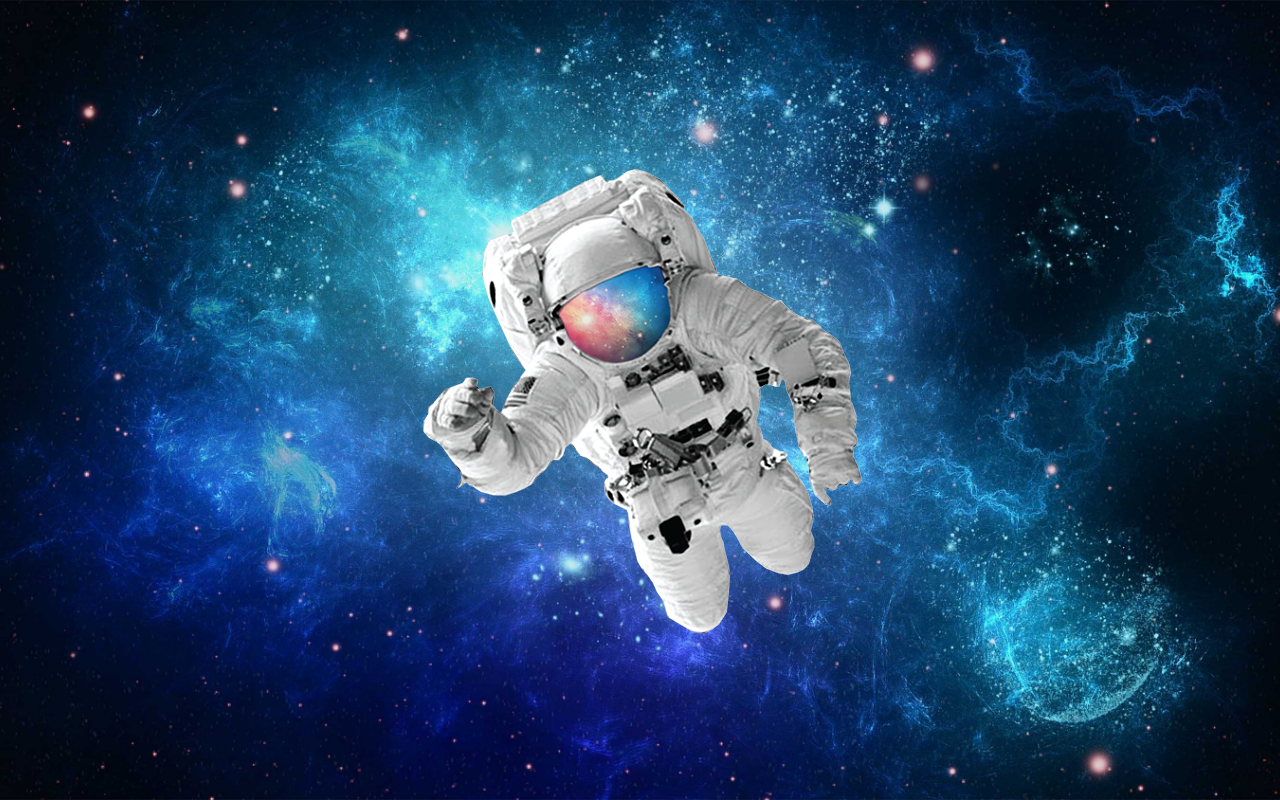
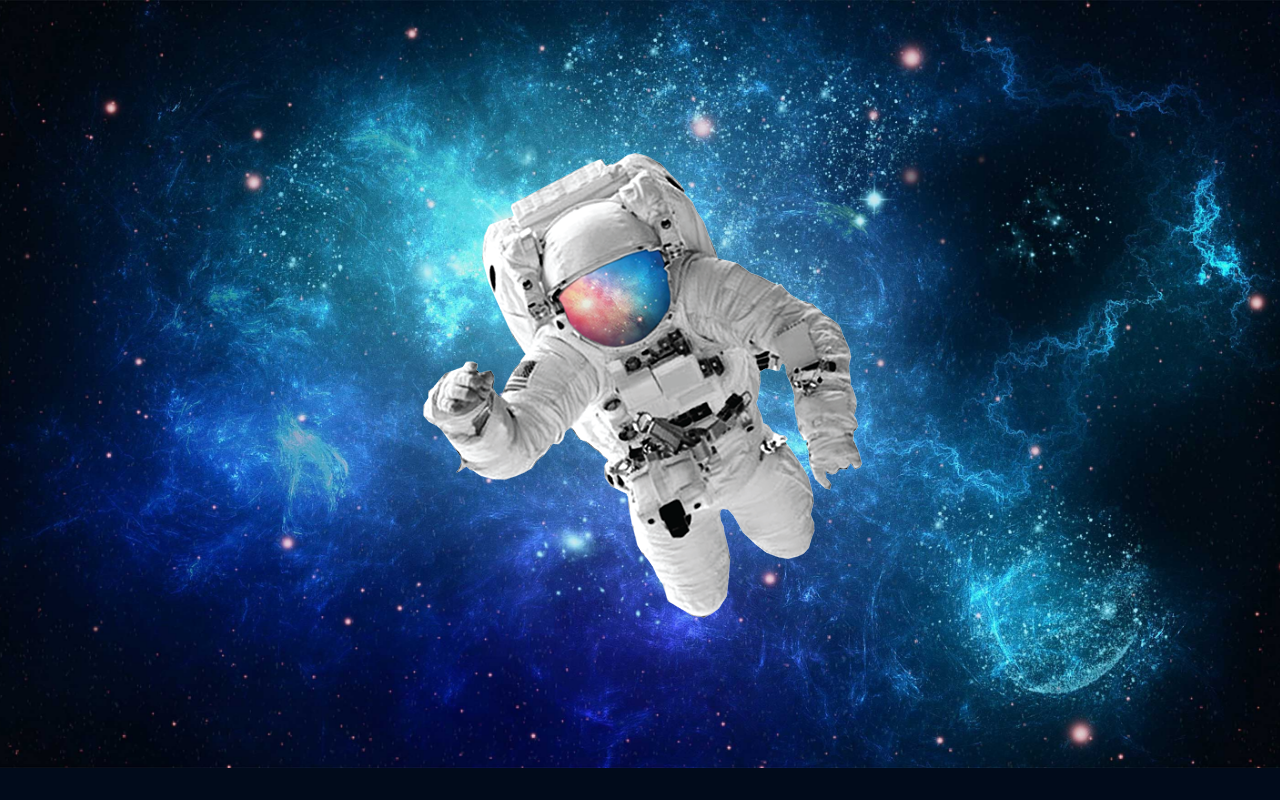
Before and after one commit to camilaarissa/html-css, a plain HTML site: page desafios/d011/index.html in a window 1280 px wide. Drawn offline with Linux system fonts and the light colour scheme.

Commit message:
Update index.html

```diff
--- a/desafios/d011/index.html
+++ b/desafios/d011/index.html
@@ -10,14 +10,14 @@
             padding: 0;
         }
         body{
-            background-color: #03070A;
+            background-color: #010B1B;
         }
        #container{
         background-image: url(imagens/espaco.jpg);
         background-position: center;
         background-size: cover;
         background-repeat: no-repeat;
-        height: 100vh;
+        height: 96vh;
         width: 100%;
         display: flex;
         justify-content: center;
```
